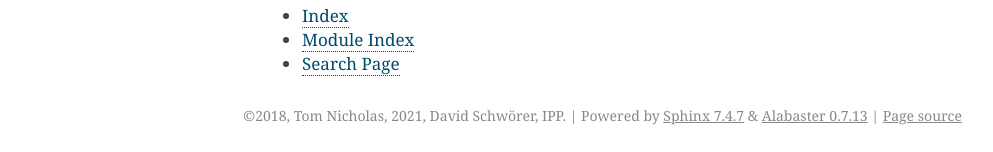
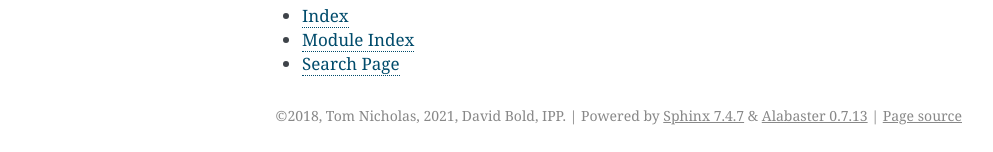
Before and after one commit to dschwoerer/xemc3, a Sphinx documentation site: the page built from docs/index.rst, in a window 1280 px wide. Shown: the part 1171-1323 px from the top of the page, without its empty margins (148-1141 px from the left). Built offline with Sphinx 7.4.7, drawn with Linux system fonts in a browser that asks for light colours; the version number could not be read and is left out.

Commit message:
Update name

```diff
--- a/docs/conf.py
+++ b/docs/conf.py
@@ -26,8 +26,8 @@ on_rtd = os.environ.get("READTHEDOCS") == "True"
 import xemc3
 
 project = "xemc3"
-copyright = "2018, Tom Nicholas, 2021, David Schwörer, IPP"
-author = "David Schwörer"
+copyright = "2018, Tom Nicholas, 2021, David Bold, IPP"
+author = "David Bold"
 
 # The short X.Y version
 version = xemc3.__version__
@@ -170,7 +170,7 @@ latex_elements = {
 # (source start file, target name, title,
 #  author, documentclass [howto, manual, or own class]).
 latex_documents = [
-    (master_doc, "xemc3.tex", "xemc3 Documentation", "David Schwörer", "manual"),
+    (master_doc, "xemc3.tex", "xemc3 Documentation", "David Bold", "manual"),
 ]
 
 
--- a/setup.cfg
+++ b/setup.cfg
@@ -4,7 +4,7 @@ url = https://github.com/dschwoerer/xemc3
 project_urls =
     Tracker = https://github.com/dschwoerer/xemc3/issues
     Documentation = https://xemc3.rtfd.io
-author = David Schwörer
+author = David Bold
 author_email = dave@ipp.mpg.de
 description = Collect data from EMC3 runs in python using xarray
 license = GPL
```
